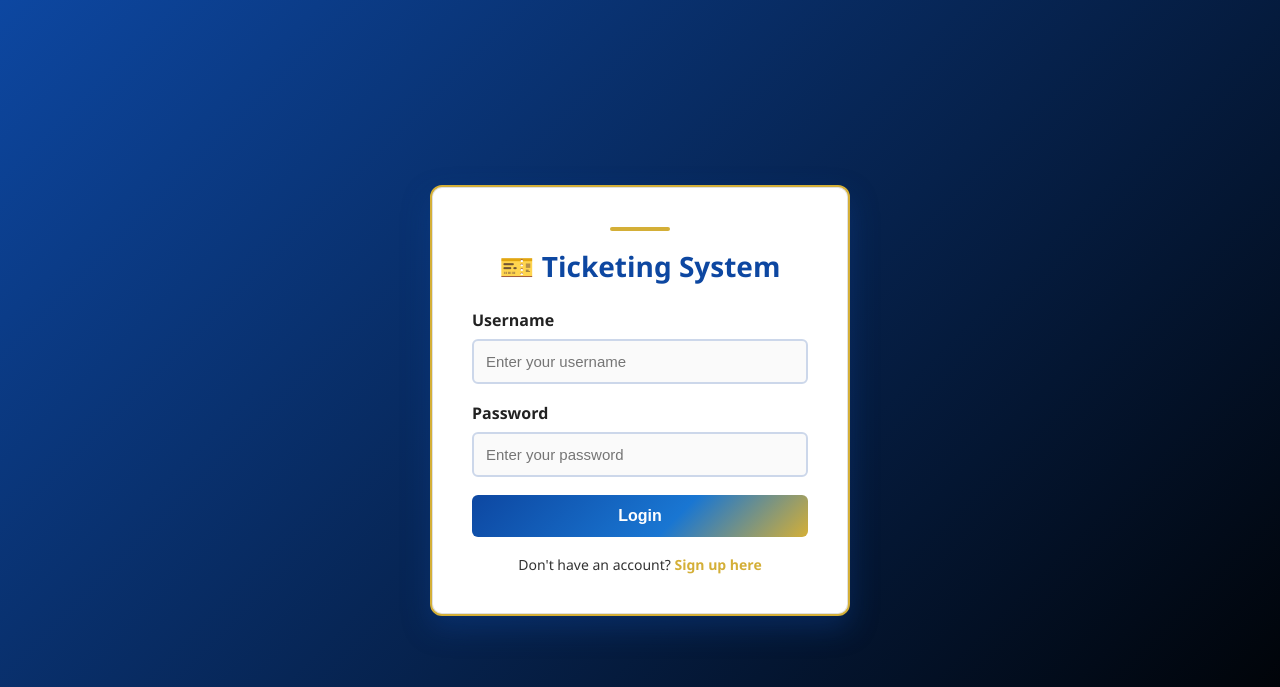
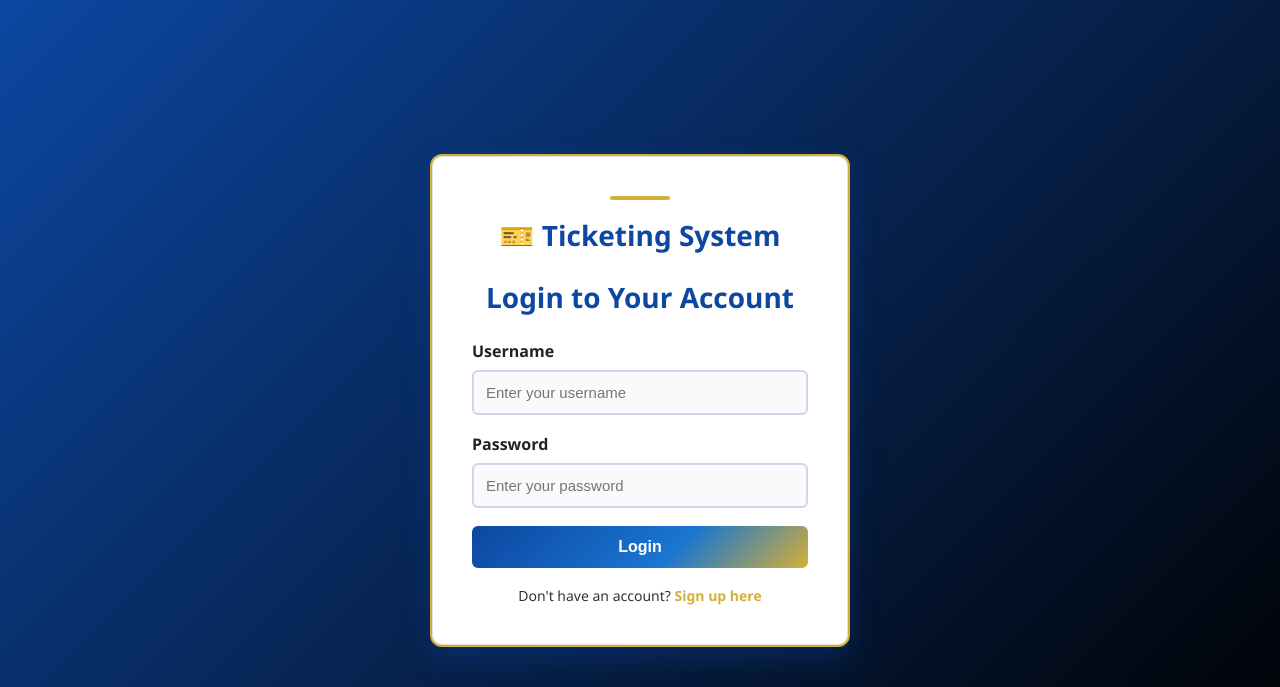
Before and after one commit to Aiko222004/hello-world, a PHP site: page /loginform.php in a window 1280 px wide. Shown: the top 687 px of the page. Run offline with PHP 8.4, Linux system fonts and the light colour scheme.

Commit message:
merging try

```diff
--- a/loginform.php
+++ b/loginform.php
@@ -142,7 +142,7 @@
     <div class="login-container">
         <div class="accent-bar"></div>
         <h2>🎫 Ticketing System</h2>
-
+        <h2>Login to Your Account</h2>
         <?php if(isset($_SESSION['success'])): ?>
             <div class="success-message">
                 <?php
```
